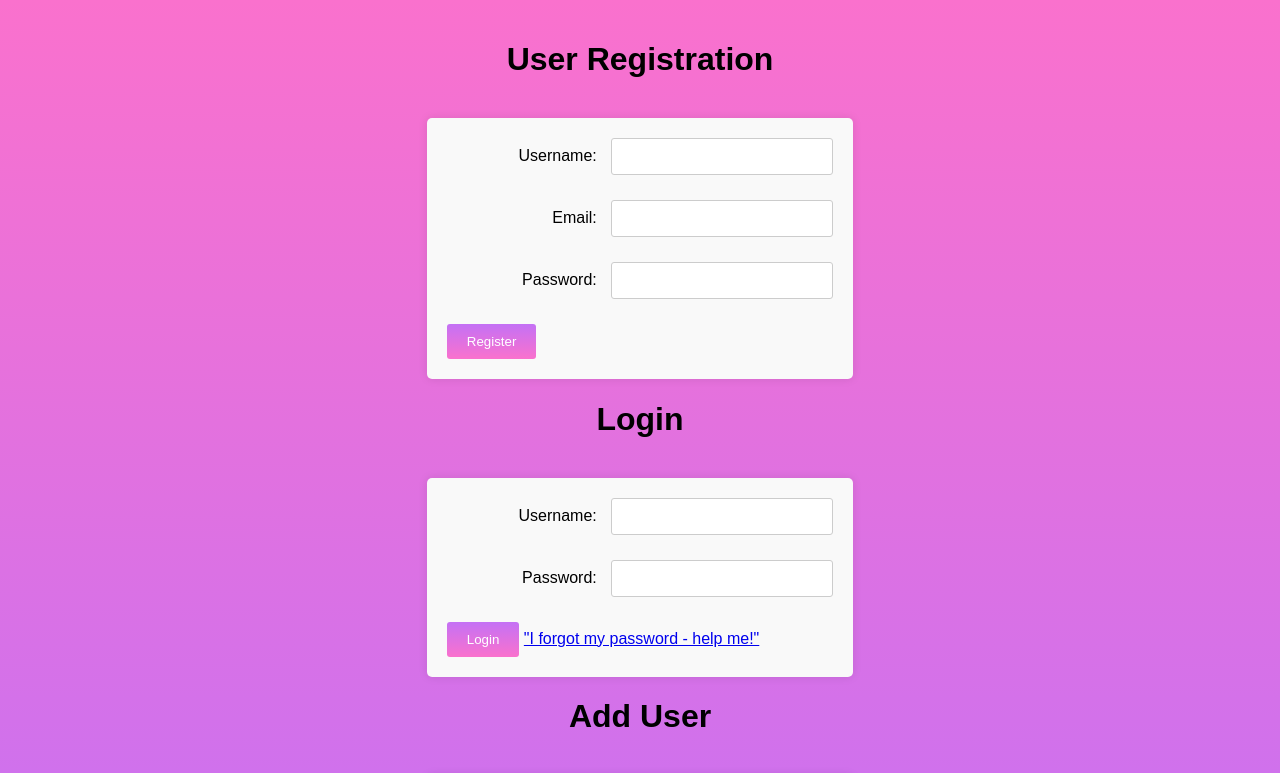
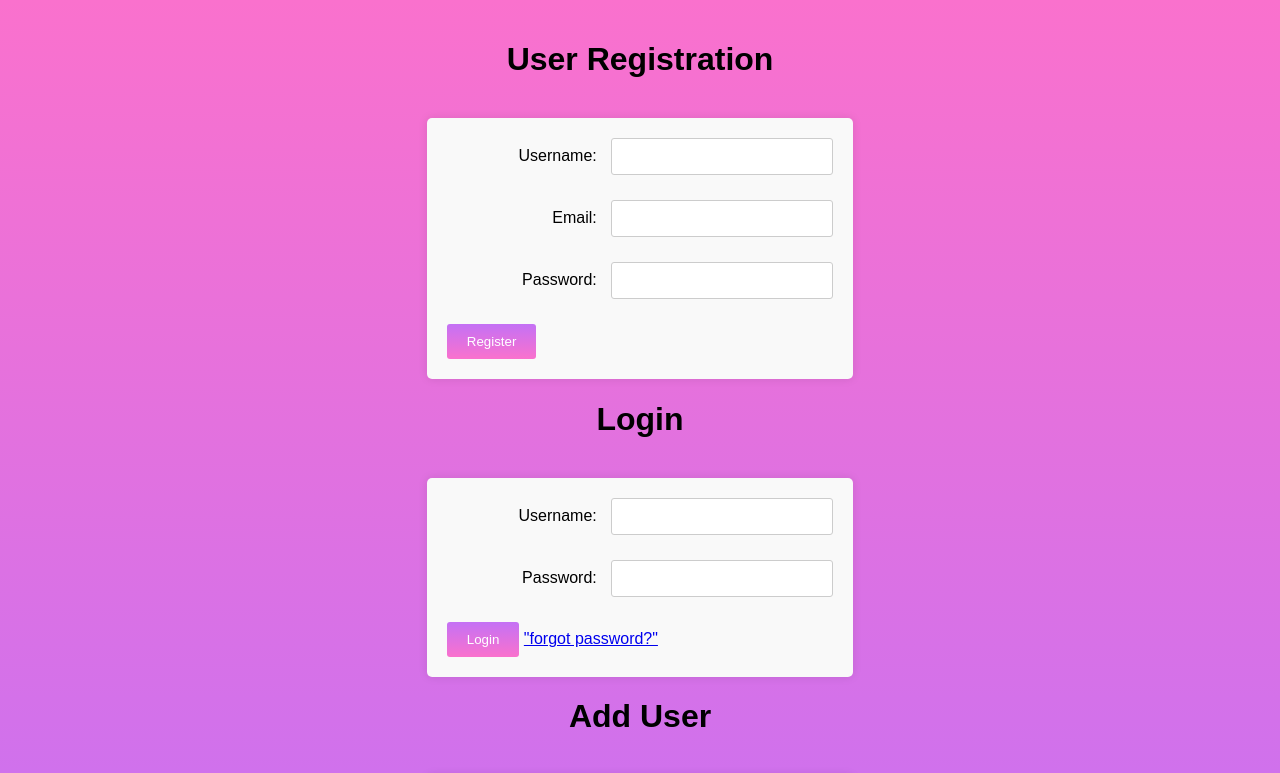
Before and after one commit to lina5274/app2, a plain HTML site: page app/templates/index.html in a window 1280 px wide. Shown: the top 773 px of the page. Drawn offline with Linux system fonts and the light colour scheme.

Commit message:
Update index.html

```diff
--- a/app/templates/index.html
+++ b/app/templates/index.html
@@ -83,7 +83,7 @@
             <input type="password" name="password" id="password"><br>
         </div>
         <input type="submit" value="Login">
-        <a href="#" class="help-link">"I forgot my password - help me!"</a>
+        <a href="#" class="help-link">"forgot password?"</a>
     </form>
 
     <h1>Add User</h1>
```
